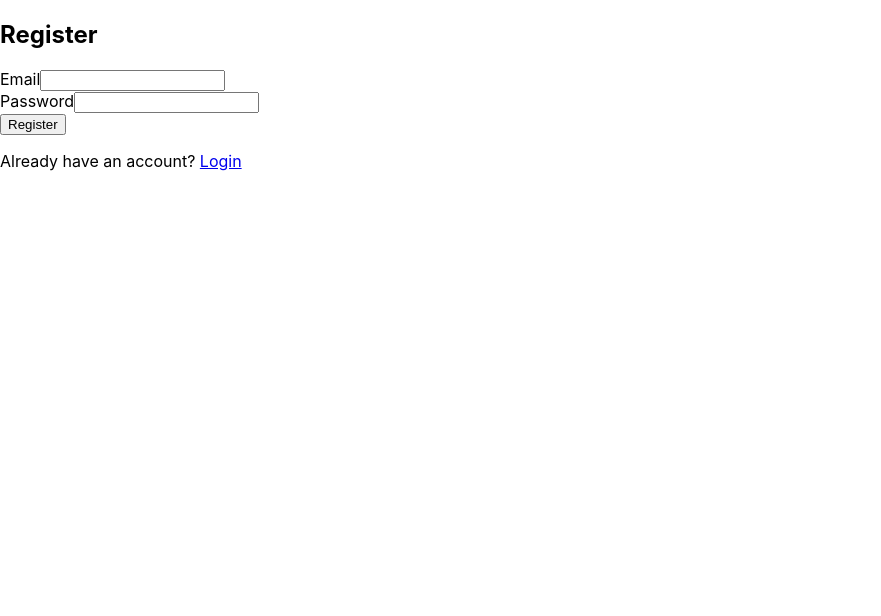
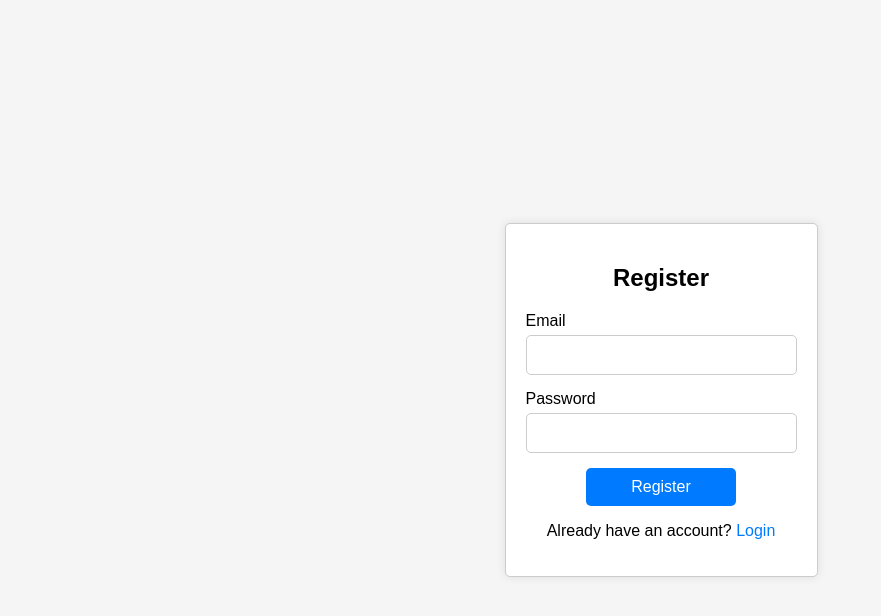
Before and after one commit to yostib/reservation_system, a React (Create React App) app: page /register in a window 1280 px wide. Shown: the top 616 px of the page, without its empty margins (0-881 px from the left). Built offline with nearby package versions, Linux system fonts and the light colour scheme.

Commit message:
registration issues fixed ,fetching reservationdata and styling

```diff
--- /dev/null
+++ b/src/components/Register.css
@@ -0,0 +1,84 @@
+/* src/components/Register.css */
+body {
+    display: flex;
+    justify-content: center;
+    align-items: center;
+    height: 100vh;
+    margin: 0;
+    font-family: Arial, sans-serif;
+    background-color: #f5f5f5;
+  }
+
+  .container {
+    width: 100%;
+    max-width: 400px;
+    padding: 20px;
+    border: 1px solid #ccc;
+    border-radius: 5px;
+    box-shadow: 0 0 10px rgba(0, 0, 0, 0.1);
+    background-color: #ffffff;
+  }
+
+  h2 {
+    text-align: center;
+    margin-bottom: 20px;
+  }
+
+  form {
+    display: flex;
+    flex-direction: column;
+  }
+
+  label {
+    margin-bottom: 5px;
+  }
+
+  .form-group {
+    display: flex;
+    flex-direction: column;
+    margin-bottom: 15px;
+  }
+
+  input {
+    padding: 10px;
+    font-size: 16px;
+    border: 1px solid #ccc;
+    border-radius: 5px;
+    width: calc(100% - 22px);
+  }
+
+  button {
+    padding: 10px;
+    font-size: 16px;
+    color: #fff;
+    background-color: #007bff;
+    border: none;
+    border-radius: 5px;
+    cursor: pointer;
+    width: 100%;
+    max-width: 150px;
+    align-self: center;
+  }
+
+  button:hover {
+    background-color: #0056b3;
+  }
+
+  p {
+    text-align: center;
+  }
+
+  a {
+    color: #007bff;
+    text-decoration: none;
+  }
+
+  a:hover {
+    text-decoration: underline;
+  }
+
+  .success-message {
+    text-align: center;
+    color: green;
+    margin-top: 10px;
+  }
--- a/src/components/Register.js
+++ b/src/components/Register.js
@@ -1,21 +1,33 @@
 // src/components/Register.js
 import React, { useState } from 'react';
-import { Link } from 'react-router-dom'; // Import Link for navigation
+import { auth } from '../firebase';
+import { useNavigate } from 'react-router-dom';
+import './Register.css';
 
 const Register = () => {
   const [email, setEmail] = useState('');
   const [password, setPassword] = useState('');
+  const [successMessage, setSuccessMessage] = useState('');
+  const navigate = useNavigate();
 
-  const handleSubmit = async (e) => {
+  const handleRegister = async (e) => {
     e.preventDefault();
-    // Handle registration logic
+    try {
+      await auth.createUserWithEmailAndPassword(email, password);
+      setSuccessMessage('Registration successful!');
+      setTimeout(() => {
+        navigate('/login'); // or '/dashboard' based on your flow
+      }, 2000); // Adjust the timeout duration as needed
+    } catch (error) {
+      console.error("Error registering: ", error.message);
+    }
   };
 
   return (
-    <div>
+    <div className="container">
       <h2>Register</h2>
-      <form onSubmit={handleSubmit}>
-        <div>
+      <form onSubmit={handleRegister}>
+        <div className="form-group">
           <label>Email</label>
           <input
             type="email"
@@ -24,7 +36,7 @@ const Register = () => {
             required
           />
         </div>
-        <div>
+        <div className="form-group">
           <label>Password</label>
           <input
             type="password"
@@ -35,7 +47,8 @@ const Register = () => {
         </div>
         <button type="submit">Register</button>
       </form>
-      <p>Already have an account? <Link to="/login">Login</Link></p> {/* Link to the login page */}
+      {successMessage && <p className="success-message">{successMessage}</p>}
+      <p>Already have an account? <a href="/login">Login</a></p>
     </div>
   );
 };
--- a/src/components/ReservationForm.js
+++ b/src/components/ReservationForm.js
@@ -1,70 +1,53 @@
 // src/components/ReservationForm.js
 import React, { useState } from 'react';
-import { db } from '../firebase';
-import { collection, addDoc } from 'firebase/firestore';
+import { db, auth } from '../firebase';
+import { collection, addDoc } from "firebase/firestore";
 
 const ReservationForm = () => {
+  const [reservationType, setReservationType] = useState('Laundry');
   const [date, setDate] = useState('');
   const [time, setTime] = useState('');
   const [machineId, setMachineId] = useState('');
-  const [type, setType] = useState('laundry');
 
   const handleSubmit = async (e) => {
     e.preventDefault();
+
     try {
-      await addDoc(collection(db, 'reservations'), {
+      await addDoc(collection(db, "reservations"), {
+        reservationType,
         date,
         time,
         machineId,
-        type,
+        userId: auth.currentUser.uid
       });
-      setDate('');
-      setTime('');
-      setMachineId('');
-      setType('laundry');
       alert('Reservation made successfully!');
     } catch (error) {
-      console.error("Error adding document: ", error);
+      console.error("Error adding reservation: ", error);
       alert('Error making reservation.');
     }
   };
 
   return (
     <form onSubmit={handleSubmit}>
-      <h3>Make a Reservation</h3>
+      <h2>Make a Reservation</h2>
       <label>
         Reservation Type:
-        <select value={type} onChange={(e) => setType(e.target.value)}>
-          <option value="laundry">Laundry</option>
-          <option value="sauna">Sauna</option>
+        <select value={reservationType} onChange={(e) => setReservationType(e.target.value)}>
+          <option value="Laundry">Laundry</option>
+          <option value="Sauna">Sauna</option>
         </select>
       </label>
       <label>
         Date:
-        <input
-          type="date"
-          value={date}
-          onChange={(e) => setDate(e.target.value)}
-          required
-        />
+        <input type="date" value={date} onChange={(e) => setDate(e.target.value)} required />
       </label>
       <label>
         Time:
-        <input
-          type="time"
-          value={time}
-          onChange={(e) => setTime(e.target.value)}
-          required
-        />
+        <input type="time" value={time} onChange={(e) => setTime(e.target.value)} required />
       </label>
       <label>
         Machine ID:
-        <input
-          type="text"
-          value={machineId}
-          onChange={(e) => setMachineId(e.target.value)}
-          required
-        />
+        <input type="text" value={machineId} onChange={(e) => setMachineId(e.target.value)} required />
       </label>
       <button type="submit">Reserve</button>
     </form>
--- a/src/components/ReservationsList.js
+++ b/src/components/ReservationsList.js
@@ -1,7 +1,6 @@
-// src/components/ReservationsList.js
 import React, { useEffect, useState } from 'react';
-import { db } from '../firebase';
-import { collection, getDocs } from 'firebase/firestore';
+import { db, auth } from '../firebase';
+import { collection, query, where, getDocs } from "firebase/firestore";
 
 const ReservationsList = () => {
   const [reservations, setReservations] = useState([]);
@@ -9,9 +8,12 @@ const ReservationsList = () => {
   useEffect(() => {
     const fetchReservations = async () => {
       try {
-        const querySnapshot = await getDocs(collection(db, 'reservations'));
-        const reservationsList = querySnapshot.docs.map(doc => ({ id: doc.id, ...doc.data() }));
-        setReservations(reservationsList);
+        console.log("Fetching reservations...");
+        const q = query(collection(db, "reservations"), where("userId", "==", auth.currentUser.uid));
+        const querySnapshot = await getDocs(q);
+        const reservationsData = querySnapshot.docs.map(doc => ({ id: doc.id, ...doc.data() }));
+        console.log("Reservations fetched: ", reservationsData);
+        setReservations(reservationsData);
       } catch (error) {
         console.error("Error fetching reservations: ", error);
       }
@@ -22,11 +24,11 @@ const ReservationsList = () => {
 
   return (
     <div>
-      <h3>Your Reservations</h3>
+      <h2>Your Reservations</h2>
       <ul>
         {reservations.map((reservation) => (
           <li key={reservation.id}>
-            {reservation.date} - {reservation.time} - {reservation.machineId} ({reservation.type})
+            {reservation.reservationType} on {reservation.date} at {reservation.time} (Machine ID: {reservation.machineId})
           </li>
         ))}
       </ul>
--- a/src/firebase.js
+++ b/src/firebase.js
@@ -1,7 +1,7 @@
-import { initializeApp } from 'firebase/app';
-import { getAuth } from 'firebase/auth';
-import { getFirestore } from 'firebase/firestore';
-
+// src/firebase.js
+import firebase from 'firebase/compat/app';
+import 'firebase/compat/auth';
+import 'firebase/compat/firestore';
 
 const firebaseConfig = {
     apiKey: "AIzaSyBVLEv2juwZk7EF0Fyo24Jo6Ft4bJ7gsd8",
@@ -14,10 +14,10 @@ const firebaseConfig = {
   };
 
  // Initialize Firebase
-const app = initializeApp(firebaseConfig);
+firebase.initializeApp(firebaseConfig);
 
-// Initialize Firestore and Auth
-const db = getFirestore(app);
-const auth = getAuth(app);
+// Export auth and db
+const auth = firebase.auth();
+const db = firebase.firestore();
 
-export { db, auth };
+export { auth, db };
```
